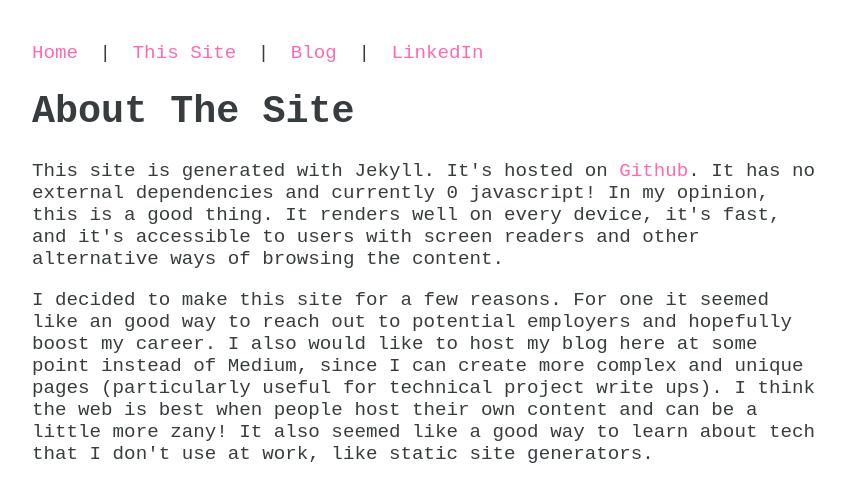
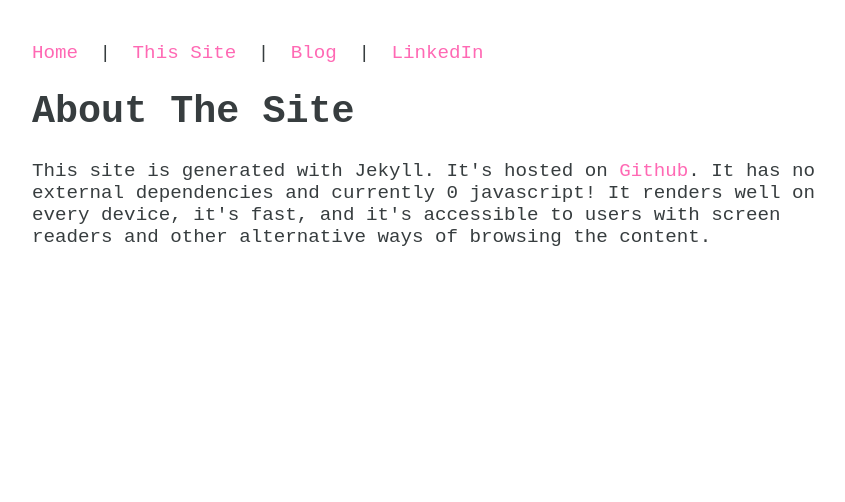
Before and after one commit to zpaines/zpaines.github.io, a Jekyll site: the page built from about_site.html, in a window 1280 px wide. Shown: the top 502 px of the page, without its empty margins (213-1058 px from the left). Built offline with Jekyll 4.4.1, drawn with Linux system fonts in a browser that asks for light colours.

Commit message:
remove paragraph

```diff
--- a/about_site.html
+++ b/about_site.html
@@ -5,13 +5,5 @@ title: About The Site
 <h1>About The Site</h1>
 <p>This site is generated with Jekyll.
 It's hosted on <a href=https://github.com/zpaines/zpaines.github.io>Github</a>.
-It has no external dependencies and currently 0 javascript! In my opinion, this is a good thing.
+It has no external dependencies and currently 0 javascript!
 It renders well on every device, it's fast, and it's accessible to users with screen readers and other alternative ways of browsing the content.</p>
-
-<p>
-    I decided to make this site for a few reasons. For one it seemed like an good way to reach out to potential employers and hopefully boost my career.
-    I also would like to host my blog here at some point instead of Medium, since I can create more complex and unique pages (particularly useful for
-    technical project write ups).
-    I think the web is best when people host their own content and can be a little more zany!
-    It also seemed like a good way to learn about tech that I don't use at work, like static site generators.
-</p>
```
Also changed, not shown: 1 other file.
